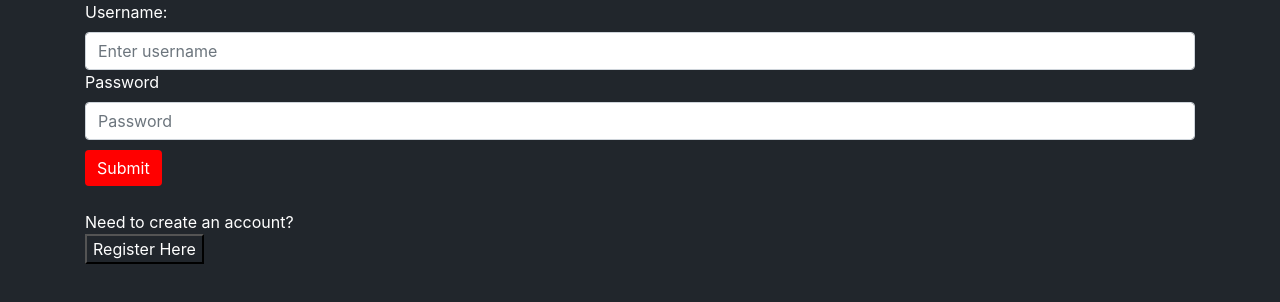
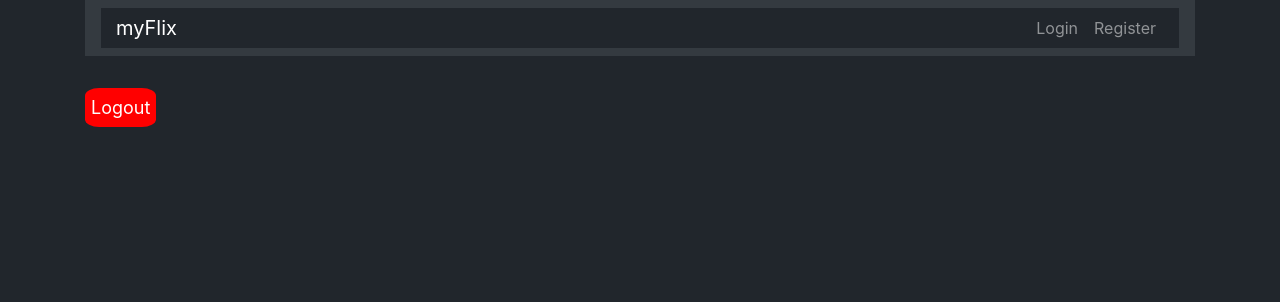
Before and after one commit to kblackston23/myFlix-client, a React (Vite) app: page / in a window 1280 px wide. Shown: the top 302 px of the page. Built offline with nearby package versions, Linux system fonts and the light colour scheme.

Commit message:
Updating mainview and routing

```diff
--- a/src/components/main-view/main-view.jsx
+++ b/src/components/main-view/main-view.jsx
@@ -2,14 +2,16 @@ import React from 'react';
 import axios from 'axios';
 
 import { BrowserRouter as Router, Routes, Route } from "react-router-dom";
+import { Container, Row, Col } from 'react-bootstrap';
 
 import { LoginView } from '../login-view/login-view';
 import { RegistrationView } from '../registration-view/registration-view'
 import { MovieCard } from '../movie-card/movie-card';
 import { MovieView } from '../movie-view/movie-view';
-
-import Row from 'react-bootstrap/Row';
-import Col from 'react-bootstrap/Col';
+import { DirectorView } from '../director-view/director-view';
+import { GenreView } from '../genre-view/genre-view';
+import { ProfileView } from '../profile-view/profile-view';
+import { NavbarView } from '../navbar/navbar';
 
 import './main-view.scss'
 
@@ -18,7 +20,6 @@ class MainView extends React.Component {
     super();
     this.state = {
       movies: [],
-      selectedMovie: null,
       user: null
     };
   }
@@ -31,12 +32,6 @@ class MainView extends React.Component {
       });
       this.getMovies(accessToken);
     }
-  }
-
-  setSelectedMovie(newSelectedMovie) {
-    this.setState({
-      selectedMovie: newSelectedMovie
-    });
   }
 
   onLoggedIn(authData) {
@@ -73,44 +68,58 @@ getMovies(token) {
 }
 
   render() {
-    const { movies, selectedMovie, user } = this.state;
-
-    if (!user) return <Row>
-      <Col>
-        <LoginView onLoggedIn={user => this.onLoggedIn(user)} />
-      </Col>
-    </Row>
-    if (movies.length === 0) return <div className="main-view" />;
+    const { movies, user } = this.state;
 
     return (
       <>
-      <div><h1 class="header-title">Welcome to myFlix!</h1>
-      <h3 class="movie-list-title">Movie List:</h3>
-      </div>
       <Router>
+        <NavbarView user={user} />
         <Row className="main-view justify-content-md-center"><Routes>
           <Route exact path="/" render={() => {
-            return movies.map(m => (
-              <Col md={3} key={m._id}>
-                <MovieCard movie={m} />
+            if (!user) {
+            return <Redirect to="/login" />;
+             }
+            return movies.map(movie => (
+              <Col md={3} key={movie._id}>
+                <MovieCard movie={movie} />
               </Col>
             ))
           }} />
+          <Route path="/login" render={() => {
+              if (user) {
+              return <Redirect to="/" />;
+               }
+
+             return <LoginView onLoggedIn={(data) => this.onLoggedIn(data)} />
+          }} />
+         <Route path="/register" render={() => {
+              if (user) {
+              return <Redirect to="/" />;
+              }
+
+              return (
+              <Col>
+              <RegistrationView />
+              </Col>
+              );
+          }} />
           <Route path="/movies/:movieId" render={({ match }) => {
             return <Col md={8}>
-              <MovieView movie={movies.find(m => m._id === match.params.movieId)} />
+              <MovieView movie={movies.find(m => m._id === match.params.movieId)} onBackClick={() => history.goBack()} />
             </Col>
           }} />
           <Route path="/directors/:name" render={({ match }) => {
             if (movies.length === 0) return <div className="main-view" />;
             return <Col md={8}>
-              <DirectorView director={movies.find(m => m.Director.Name === match.params.name).Director} />
+              <DirectorView director={movies.find(m => m.Director.Name === match.params.name).Director} onBackClick={() => history.back()}
+                movies={movies} />
               </Col>
             }} />
           <Route path="/genres/:name" render={({ match }) => {
             if (movies.length === 0) return <div className="main-view" />;
             return <Col md={8}>
-              <GenreView genre={movies.find(m => m.Genre.Name === match.params.name).Genre} />
+              <GenreView genre={movies.find(m => m.Genre.Name === match.params.name).Genre} onBackClick={() => history.back()}
+                movies={movies} />
               </Col>
             }} />
           </Routes>
--- a/src/components/movie-card/movie-card.jsx
+++ b/src/components/movie-card/movie-card.jsx
@@ -7,17 +7,20 @@ import './movie-card.scss'
 
 export class MovieCard extends React.Component {
   render() {
-    const { movie, onMovieClick } = this.props;
+    const { movie } = this.props;
+
     return (
-      <Card id="movie-card">
-      <Card.Img id="movie-image" variant="top" src={movie.ImagePath} />
-      <Card.Body>
-        <Card.Title id="movie-title">{movie.Title}</Card.Title>
-        <Card.Text id="movie-genre">{movie.Genre.Name}</Card.Text>
-        <Button id="open-button" onClick={() => onMovieClick(movie)} variant="link">Open</Button>
-      </Card.Body>
-    </Card>
-       );
+      <Card>
+        <Card.Img variant="top" src={movie.ImagePath} />
+        <Card.Body>
+          <Card.Title>{movie.Title}</Card.Title>
+          <Card.Text>{movie.Description}</Card.Text>
+          <Link to={`/movies/${movie._id}`}>
+            <Button variant="link">Open</Button>
+          </Link>
+        </Card.Body>
+      </Card>
+    );
   }
 }
 
--- a/src/components/movie-view/movie-view.jsx
+++ b/src/components/movie-view/movie-view.jsx
@@ -1,5 +1,6 @@
 import React from 'react';
 import PropTypes from 'prop-types';
+import { Link } from "react-router-dom";
 
 import './movie-view.scss';
 
@@ -36,10 +37,16 @@ export class MovieView extends React.Component {
         <div className="movie-genre">
           <span className="movie__header">Genre: </span>
           <span className="movie__text">{movie.Genre.Name}</span>
+          <Link to={`/genres/${movie.Genre.Name}`}>
+          <Button variant="link">View Genre Info</Button>
+          </Link>
         </div>
         <div className="movie-director">
           <span className="movie__header">Director: </span>
           <span className="movie__text">{movie.Director.Name}</span>
+          <Link to={`/directors/${movie.Director.Name}`}>
+          <Button variant="link">View Director Info</Button>
+          </Link>
         </div>
         <button id="back-button" onClick={() => { onBackClick(null); }}>Back</button>
 
--- /dev/null
+++ b/src/components/navbar/navbar.jsx
@@ -0,0 +1,46 @@
+import React from 'react';
+import { Navbar, Container, Nav, Button } from 'react-bootstrap';
+
+export function NavbarView ({user}) {
+  const onLoggedOut = () => {
+    localStorage.clear();
+    window.open("/", "_self");
+  }
+
+  const isAuth = () => {
+    if(typeof window == "undefined") {
+      return false;
+    }
+    if (localStorage.getItem("token")) {
+      return localStorage.getItem("token");
+    } else {
+      return false;
+    }
+  };
+
+  return (
+    <Navbar className="main-nav" sticky="top" bg="dark" expand="lg" variant="dark">
+      <Container>
+        <Navbar.Brand className="navbar-logo" href="/">myFlix</Navbar.Brand>
+          <Navbar.Toggle aria-controls="responsive-navbar-nav" />
+            <Navbar.Collapse id="responsive-navbar-nav">
+                    <Nav className="ml-auto">
+                        {isAuth() && (
+                            <Nav.Link href={`/users/${user}`}>{user}</Nav.Link>
+                        )}
+                        {isAuth() && (
+                            <Button variant="link" onClick={() => {
+                                this.onLoggedOut() }}>Logout</Button>
+                        )}
+                        {!isAuth() && (
+                            <Nav.Link href="/">Login</Nav.Link>
+                        )}
+                        {!isAuth() && (
+                            <Nav.Link href="/register">Register</Nav.Link>
+                        )}
+                    </Nav>
+            </Navbar.Collapse>
+      </Container>
+    </Navbar>
+  );
+}
```
Also changed, not shown: 2 other files (tests, documents, lock files or other folders).
